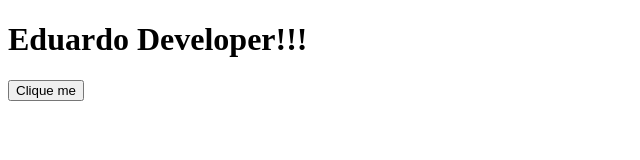
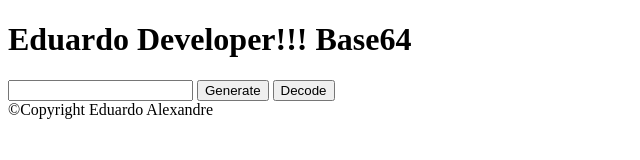
Before and after one commit to eduardotecnologo/Desktop_app, an Electron app: page electron-quick-start/index.html in a window 1300 px wide. Shown: the whole page, without its empty margins (0-640 px from the left). Drawn offline with Linux system fonts and the light colour scheme.

Commit message:
Projeto Base64 - Lógica

```diff
--- a/electron-quick-start/index.html
+++ b/electron-quick-start/index.html
@@ -5,8 +5,18 @@
     <title>Hello World!</title>
   </head>
   <body>
-      <h1>Eduardo Developer!!!</h1>
-      <button type="button" onclick="onClick()">Clique me</button>
+    <header>
+        <h1>Eduardo Developer!!! Base64</h1>
+    </header>
+    <main>
+        <input type="text" name="text" id="txt">
+        <button type="button" onclick="generate()">Generate</button>
+        <button type="button" onclick="decode()">Decode</button>
+    </main>
+    <footer>
+      &copy;Copyright Eduardo Alexandre
+    </footer>
+
       <script src="scripts/app.js"></script>
     <script>
       // You can also require other files to run in this process
```
Also changed, not shown: electron-quick-start/main.js (+50 -31 lines).
